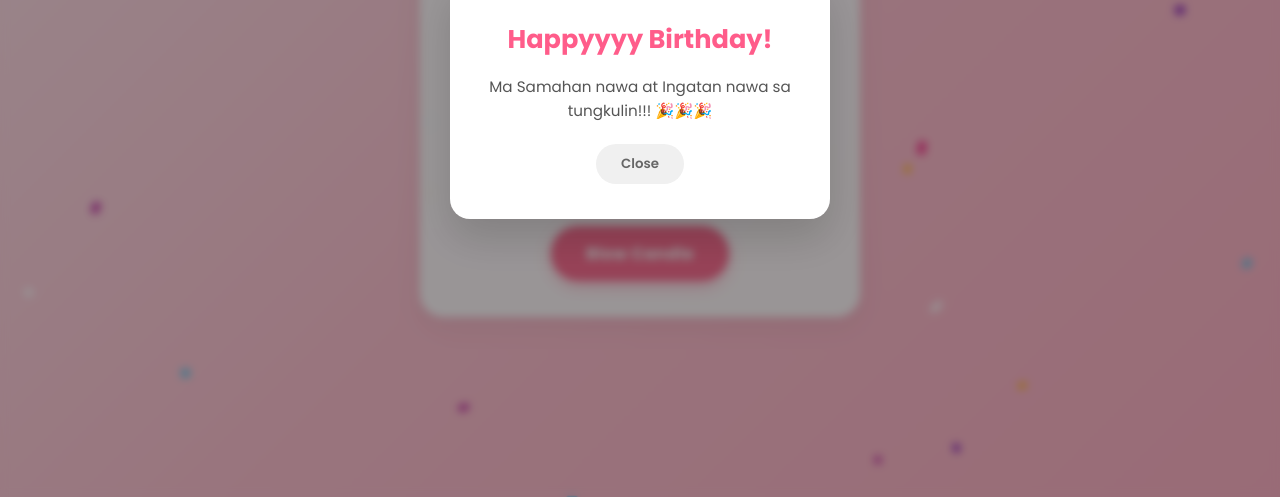
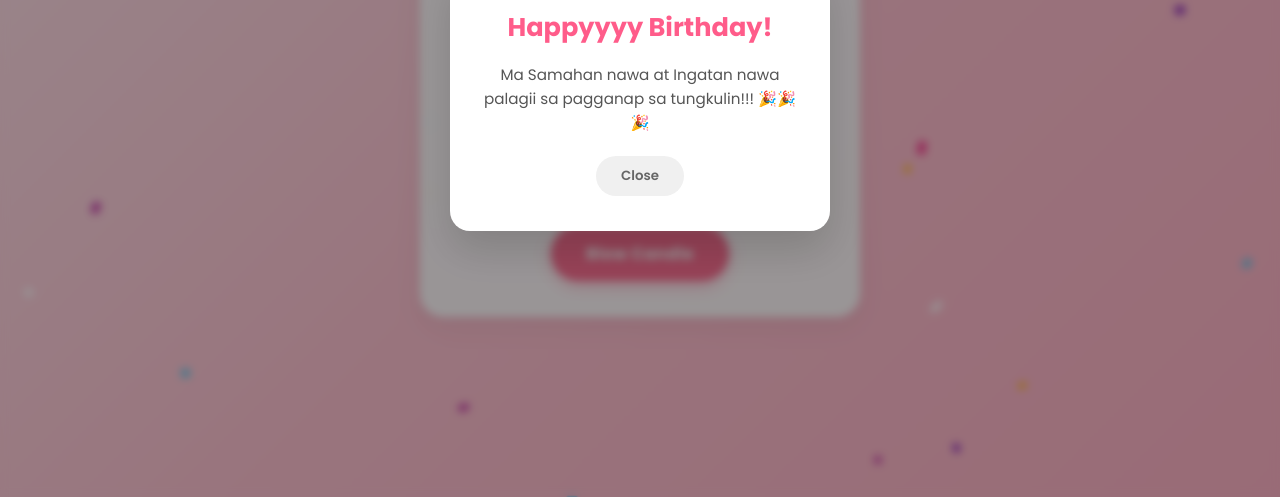
Before and after one commit to Marshverm/Birthday, a plain HTML site: page index.html in a window 1280 px wide. Both pictures are taken after a click on the button "Blow Candle". Shown: the part 303-800 px from the top of the page. Drawn offline with Linux system fonts and the light colour scheme.

Commit message:
Update index.html

```diff
--- a/index.html
+++ b/index.html
@@ -467,7 +467,7 @@
         <div class="modal">
             <h2>Happyyyy Birthday!</h2>
             <p>
-                Ma Samahan nawa at Ingatan nawa sa tungkulin!!! 🎉🎉🎉
+                Ma Samahan nawa at Ingatan nawa palagii sa pagganap sa tungkulin!!! 🎉🎉🎉
             </p>
             <button class="close-btn" id="close-btn">Close</button>
         </div>
```
